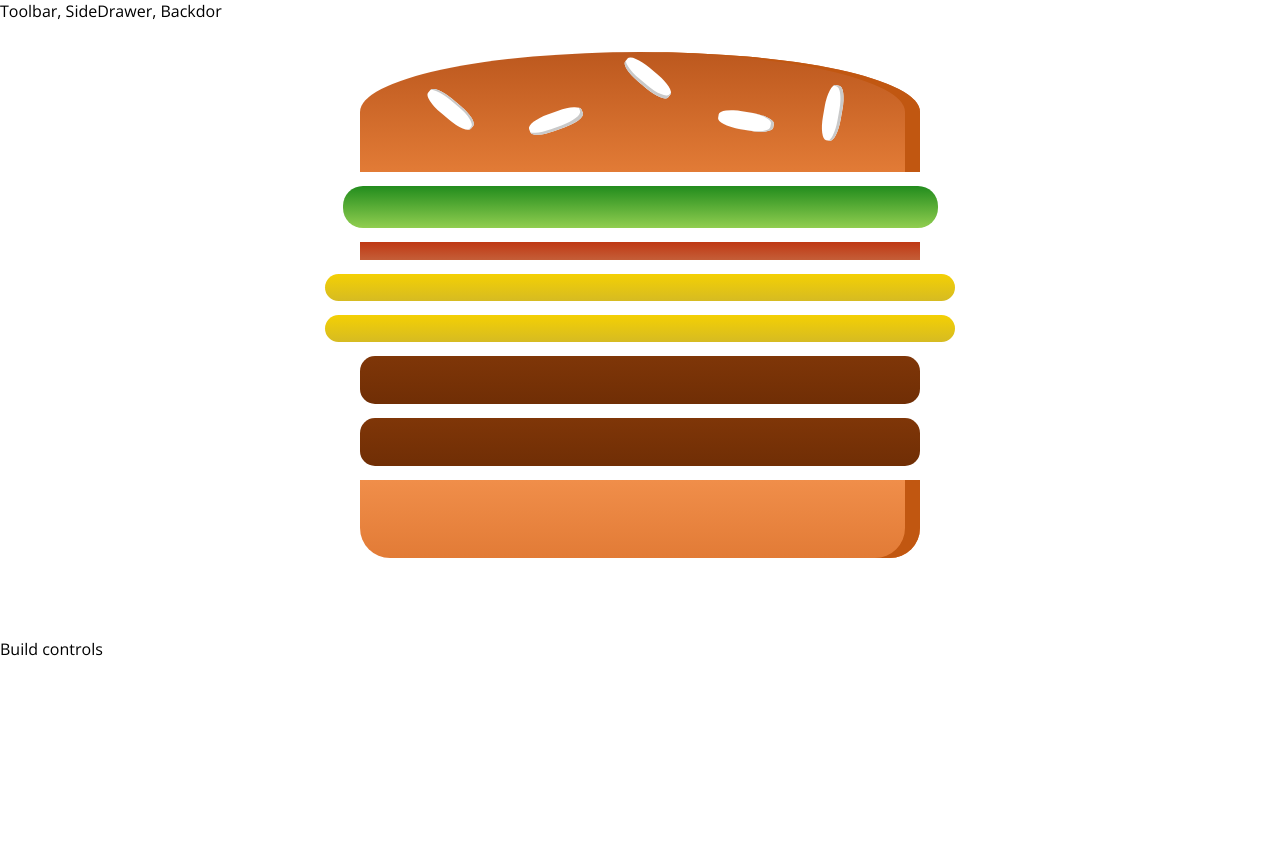
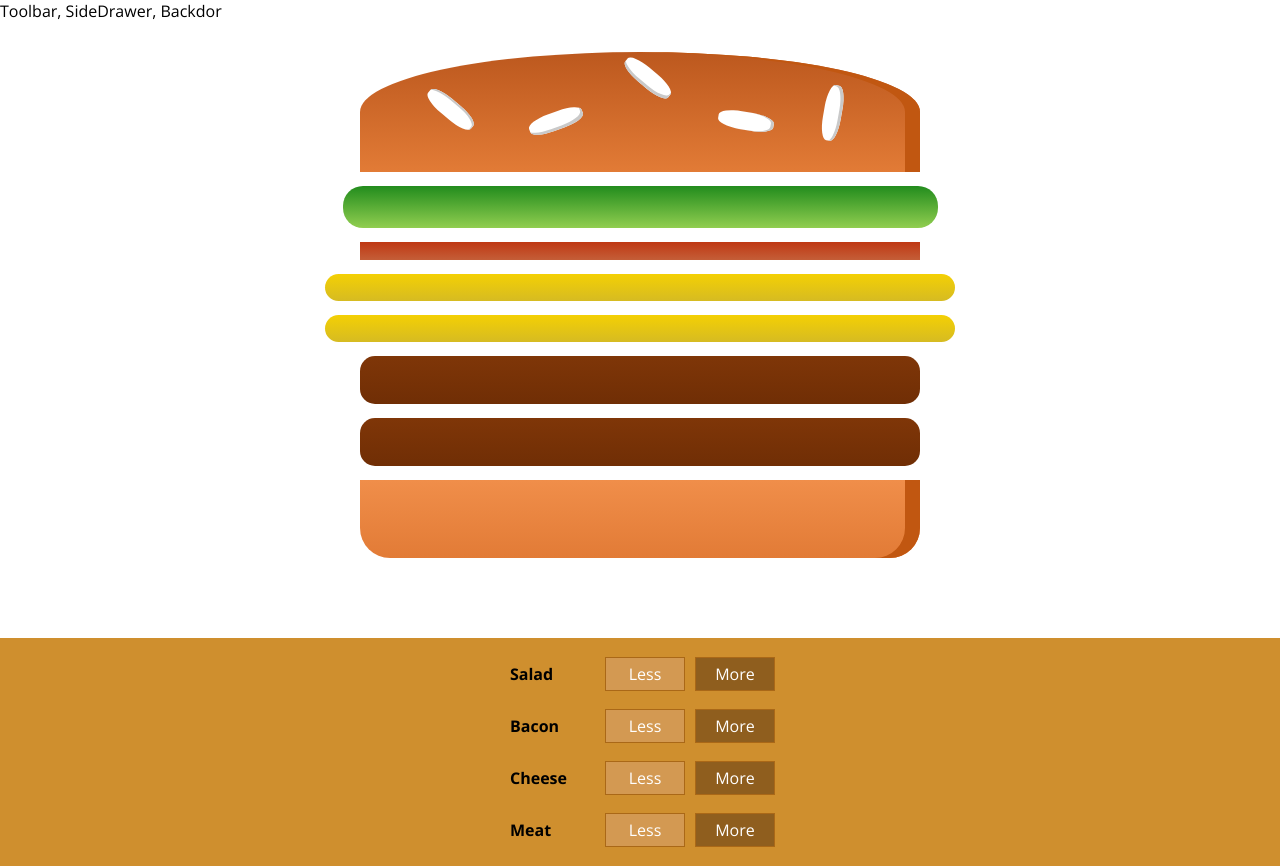
Before and after one commit to gultaj/burger-builder, a React (Create React App) app: page / in a window 1280 px wide. Before the commit the page ends 800 px from the top, so only its background shows below. Built offline with nearby package versions, Linux system fonts and the light colour scheme.

Commit message:
Add control handlers

```diff
--- a/src/components/BuildControls/BuildControls.js
+++ b/src/components/BuildControls/BuildControls.js
@@ -1,8 +1,24 @@
 import React from 'react';
+import ControlElement from './ControlElement/ControlElement';
 import classes from './BuildControls.module.css';
 
-const BuildControls = (props) => {
+const controls = [
+    { label: 'Salad', type: 'salad' },
+    { label: 'Bacon', type: 'bacon' },
+    { label: 'Cheese', type: 'cheese' },
+    { label: 'Meat', type: 'meat' }
+]
 
-};
+const BuildControls = (props) => (
+    <div className={classes.BuildControls}>
+        {controls.map(el =>
+            <ControlElement key={el.type}
+                label={el.label}
+                type={el.type}
+                add={() => props.add(el.type)}
+                remove={() => props.remove(el.type)}
+                disabledControl={props.disabledControls[el.type]} />)}
+    </div>
+);
 
 export default BuildControls;
--- a/src/components/BuildControls/BuildControls.module.css
+++ b/src/components/BuildControls/BuildControls.module.css
@@ -0,0 +1,51 @@
+.BuildControls {
+    width: 100%;
+    background-color: #CF8F2E;
+    display: flex;
+    flex-flow: column;
+    align-items: center;
+    box-shadow: 0 2px 1px #ccc;
+    margin: auto;
+    padding: 10px 0;
+}
+
+.OrderButton {
+    background-color: #DAD735;
+    outline: none;
+    cursor: pointer;
+    border: 1px solid #966909;
+    color: #966909;
+    font-family: inherit;
+    font-size: 1.2em;
+    padding: 15px 30px;
+    box-shadow: 2px 2px 2px #966909;
+}
+
+.OrderButton:hover, .OrderButton:active {
+    background-color: #A0DB41;
+    border: 1px solid #966909;
+    color: #966909;
+}
+
+.OrderButton:disabled {
+    background-color: #C7C6C6;
+    cursor: not-allowed;
+    border: 1px solid #ccc;
+    color: #888888;
+}
+
+.OrderButton:not(:disabled) {
+    animation: enable 0.3s linear;
+}
+
+@keyframes enable {
+    0% {
+        transform: scale(1);
+    }
+    60% {
+        transform: scale(1.1);
+    }
+    100% {
+        transform: scale(1);
+    }
+}
--- a/src/components/BuildControls/ControlElement/ControlElement.js
+++ b/src/components/BuildControls/ControlElement/ControlElement.js
@@ -5,8 +5,10 @@ import classes from './ControlElement.module.css';
 const ControlElement = (props) => (
     <div className={classes.BuildControl}>
         <div className={classes.Label}>{props.label}</div>
-        <button className={classes.Less}>Less</button>
-        <button className={classes.More}>More</button>
+        <button className={classes.Less}
+            onClick={props.remove}
+            disabled={props.disabledControl}>Less</button>
+        <button className={classes.More} onClick={props.add}>More</button>
     </div>
 );
 
--- a/src/containers/BurgerBuilder/BurgerBuilder.js
+++ b/src/containers/BurgerBuilder/BurgerBuilder.js
@@ -1,5 +1,13 @@
 import React, { Component, Fragment } from 'react';
 import Burger from 'components/Burger/Burger';
+import BuildControls from 'components/BuildControls/BuildControls';
+
+const INGREDIENT_PRICES = {
+    salad: 0.5,
+    cheese: 0.4,
+    meat: 1.3,
+    bacon: 0.8
+};
 
 class BurgerBuilder extends Component {
     state ={
@@ -8,13 +16,34 @@ class BurgerBuilder extends Component {
             bacon: 1,
             cheese: 2,
             meat: 2
-        }
+        },
+        price: 4
+    }
+    addIngredientHandler = (type) => {
+        this.setState(() => ({
+            ingredients: {...this.state.ingredients, [type]: this.state.ingredients[type]+1},
+            price: this.state.price + INGREDIENT_PRICES[type]
+        }));
+    }
+    removeIngredientHandler = (type) => {
+        if (this.state.ingredients[type] === 0) return;
+        this.setState(() => ({
+            ingredients: {...this.state.ingredients, [type]: this.state.ingredients[type]-1},
+            price: this.state.price - INGREDIENT_PRICES[type]
+        }));
     }
     render() {
+        const disabledControls = {...this.state.ingredients};
+        for (let type in disabledControls) {
+            disabledControls[type] = disabledControls[type] <= 0;
+        }
         return (
             <Fragment>
-                <div><Burger ingredients={this.state.ingredients} /></div>
-                <div>Build controls</div>
+                <Burger ingredients={this.state.ingredients} />
+                <BuildControls
+                    add={this.addIngredientHandler}
+                    remove={this.removeIngredientHandler}
+                    disabledControls={disabledControls} />
             </Fragment>
         )
     }
```
Also changed, not shown: 1 other file (tests, documents, lock files or other folders).
